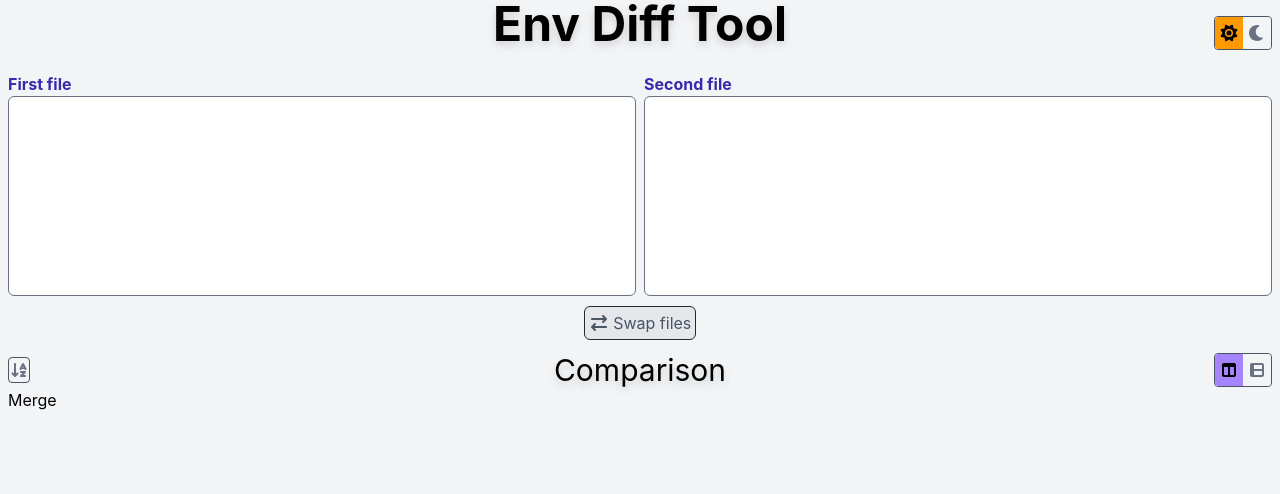
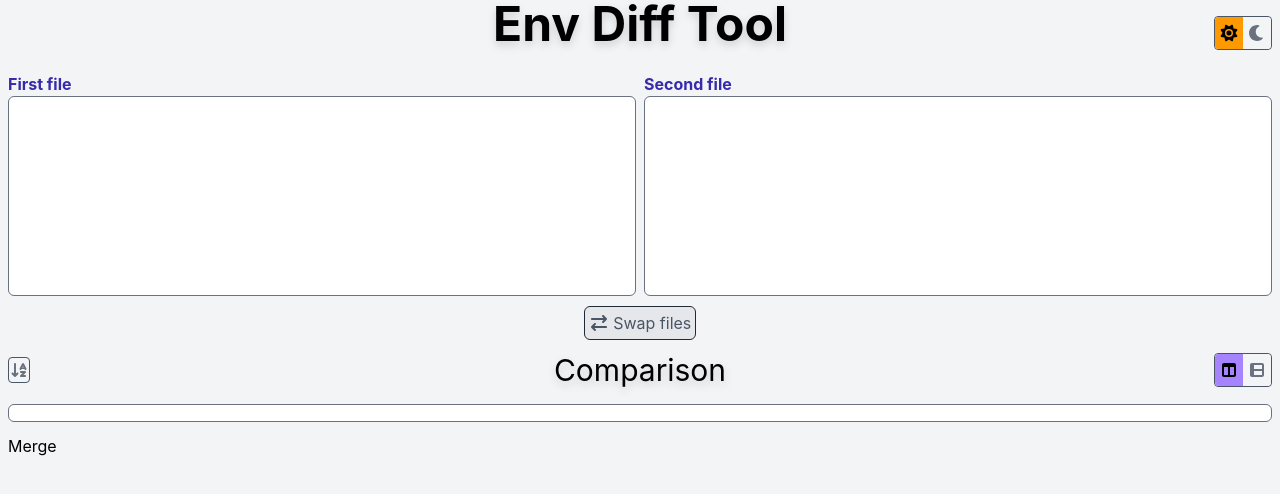
Before and after one commit to jfmdev/env-diff-tool, a React (Vite) app: page / in a window 1280 px wide. Shown: the top 494 px of the page. Built offline with nearby package versions, Linux system fonts and the light colour scheme.

Commit message:
Implement first draft of Comparison component

```diff
--- a/src/App.tsx
+++ b/src/App.tsx
@@ -25,10 +25,12 @@ function App() {
       />
 
       <div className="mt-3">
-        <Compare />
+        <Compare firstValue={first} secondValue={second} />
       </div>
 
-      <Merge />
+      <div className="mt-3">
+        <Merge />
+      </div>
     </div>
   );
 }
--- a/src/components/Compare.tsx
+++ b/src/components/Compare.tsx
@@ -3,11 +3,32 @@ import {
   faArrowDownAZ,
   faTableColumns,
 } from '@fortawesome/free-solid-svg-icons';
-import { useState } from 'react';
+import { useDeferredValue, useMemo, useState } from 'react';
 
-export function Compare() {
+import { diffEnvFiles } from '../utils/envUtils';
+
+type CompareProps = {
+  firstValue: string;
+  secondValue: string;
+};
+
+// TODO: Display comments.
+// TODO: Implement Sort button.
+// TODO: Implement Side-by-side button.
+export function Compare({ firstValue, secondValue }: CompareProps) {
   const [sideBySide, setSideBySide] = useState(true);
   const [sort, setSort] = useState(false);
+
+  const deferredFirstValue = useDeferredValue(firstValue);
+  const deferredSecondValue = useDeferredValue(secondValue);
+
+  const diffValue = useMemo(() => {
+    console.log(
+      'diffValue',
+      diffEnvFiles(deferredFirstValue, deferredSecondValue),
+    );
+    return diffEnvFiles(deferredFirstValue, deferredSecondValue);
+  }, [deferredFirstValue, deferredSecondValue]);
 
   return (
     <>
@@ -16,7 +37,7 @@ export function Compare() {
           <button
             type="button"
             name="sort"
-            className={`border border-gray-600 dark:border-gray-400 rounded cursor-pointer transition ${sort ? 'bg-teal-400 text-black dark:bg-teal-800 dark:text-white' : 'bg-gray-100 text-gray-500 dark:bg-gray-800 dark:text-gray-400'}`}
+            className={`border border-gray-600 dark:border-gray-400 rounded cursor-pointer ${sort ? 'bg-teal-400 text-black dark:bg-teal-800 dark:text-white' : 'bg-gray-100 text-gray-500 dark:bg-gray-800 dark:text-gray-400'}`}
             onClick={() => setSort(!sort)}
             title={sort ? 'Use default sort order' : 'Sort keys alphabetically'}
             aria-label={
@@ -39,18 +60,39 @@ export function Compare() {
             aria-label={`Switch to ${sideBySide ? 'Stacked' : 'Side by side'} view`}
           >
             <div
-              className={`rounded-l p-1 transition ${sideBySide ? 'bg-violet-400 text-black dark:bg-violet-800 dark:text-white' : 'bg-gray-100 text-gray-500 dark:bg-gray-800 dark:text-gray-400'}`}
+              className={`rounded-l p-1 ${sideBySide ? 'bg-violet-400 text-black dark:bg-violet-800 dark:text-white' : 'bg-gray-100 text-gray-500 dark:bg-gray-800 dark:text-gray-400'}`}
             >
               <FontAwesomeIcon icon={faTableColumns} />
             </div>
             <div
-              className={`rounded-r p-1 transition ${!sideBySide ? 'bg-indigo-400 text-black dark:bg-indigo-800 dark:text-white' : 'bg-gray-100 text-gray-500 dark:bg-gray-800 dark:text-gray-400'}`}
+              className={`rounded-r p-1 ${!sideBySide ? 'bg-indigo-400 text-black dark:bg-indigo-800 dark:text-white' : 'bg-gray-100 text-gray-500 dark:bg-gray-800 dark:text-gray-400'}`}
             >
               <FontAwesomeIcon icon={faTableColumns} rotation={270} />
             </div>
           </button>
         </div>
       </div>
+
+      <div className="font-mono border border-gray-500 bg-white dark:bg-black rounded-md py-2 mt-4">
+        {diffValue.map((diffItem, index) => (
+          <div key={diffItem.key} className={index > 0 ? 'mt-1' : ''}>
+            {diffItem.oldValue && diffItem.oldValue !== diffItem.newValue && (
+              <div
+                className={`px-2 ${diffItem.newValue ? 'bg-sky-200 dark:bg-sky-900 line-through text-slate-600 dark:text-slate-400' : 'bg-red-200 dark:bg-red-900 line-through text-slate-700 dark:text-slate-300'}`}
+              >
+                {diffItem.key}={diffItem.oldValue}
+              </div>
+            )}
+            {diffItem.newValue && (
+              <div
+                className={`px-2 ${!diffItem.oldValue ? 'bg-green-200 dark:bg-green-900' : diffItem.oldValue !== diffItem.newValue ? 'bg-sky-200 dark:bg-sky-900' : ''}`}
+              >
+                {diffItem.key}={diffItem.newValue}
+              </div>
+            )}
+          </div>
+        ))}
+      </div>
     </>
   );
 }
--- a/src/components/Inputs.tsx
+++ b/src/components/Inputs.tsx
@@ -9,6 +9,9 @@ type InputsProps = {
   onChangeSecond: (value: string) => void;
 };
 
+// TODO: Save in local storage the last entered values.
+// TODO: Add a 'Load sample data' button.
+// TODO: Add a 'Clear all' button.
 export function Inputs({
   firstValue,
   secondValue,
@@ -29,7 +32,7 @@ export function Inputs({
           </div>
           <textarea
             name="first-file"
-            className={`border border-gray-500 bg-white dark:bg-black rounded-md p-2 min-h-[200px] w-full resize-none transition-colors
+            className={`font-mono border border-gray-500 bg-white dark:bg-black rounded-md p-2 min-h-[200px] w-full resize-none
               ${dragPropsA.draggingOver ? 'ring-2 border-indigo-300 dark:border-indigo-600 ring-indigo-400 dark:ring-indigo-700' : dragPropsA.isDragging ? 'ring-2 border-sky-300 dark:border-sky-600 ring-sky-400 dark:ring-sky-700' : 'border-gray-500 dark:border-gray-400'}
             `}
             value={firstValue}
@@ -46,7 +49,7 @@ export function Inputs({
           </div>
           <textarea
             name="second-file"
-            className={`border bg-white dark:bg-black rounded-md p-2 min-h-[200px] w-full resize-none transition-colors
+            className={`font-mono border bg-white dark:bg-black rounded-md p-2 min-h-[200px] w-full resize-none
               ${dragPropsB.draggingOver ? 'ring-2 border-indigo-300 dark:border-indigo-600 ring-indigo-400 dark:ring-indigo-700' : dragPropsB.isDragging ? 'ring-2 border-sky-300 dark:border-sky-600 ring-sky-400 dark:ring-sky-700' : 'border-gray-500 dark:border-gray-400'}
             `}
             value={secondValue}
@@ -62,7 +65,7 @@ export function Inputs({
         <button
           type="button"
           name="swap-files"
-          className={`border rounded-md p-1 cursor-pointer transition ${firstValue === secondValue ? 'border-gray-800 dark:border-gray-200 bg-gray-200 dark:bg-gray-800 text-gray-600 dark:text-gray-400' : 'border-sky-800 dark:border-sky-200 bg-sky-200 dark:bg-sky-800  dark:text-white'}`}
+          className={`border rounded-md p-1 cursor-pointer ${firstValue === secondValue ? 'border-gray-800 dark:border-gray-200 bg-gray-200 dark:bg-gray-800 text-gray-600 dark:text-gray-400' : 'border-sky-800 dark:border-sky-200 bg-sky-200 dark:bg-sky-800  dark:text-white'}`}
           onClick={() => {
             onChangeFirst(secondValue);
             onChangeSecond(firstValue);
--- a/src/components/Merge.tsx
+++ b/src/components/Merge.tsx
@@ -1,3 +1,4 @@
+// TODO
 // Merge rules:
 
 // Variable has non-empty values in both files → Use the value from:
--- a/src/components/ThemeSwitcher.tsx
+++ b/src/components/ThemeSwitcher.tsx
@@ -30,10 +30,10 @@ export function ThemeSwitcher({ className }: { className?: string }) {
       title={`Switch to ${isDark ? 'light' : 'dark'} theme`}
       aria-label={`Switch to ${isDark ? 'light' : 'dark'} theme`}
     >
-      <div className="rounded-l p-1 transition bg-amber-500 text-black dark:bg-gray-800 dark:text-gray-400">
+      <div className="rounded-l p-1 transition-colors bg-amber-500 text-black dark:bg-gray-800 dark:text-gray-400">
         <FontAwesomeIcon icon={faSun} />
       </div>
-      <div className="rounded-r p-1 transition bg-gray-100 text-gray-500 dark:bg-cyan-800 dark:text-white">
+      <div className="rounded-r p-1 transition-colors bg-gray-100 text-gray-500 dark:bg-cyan-800 dark:text-white">
         <FontAwesomeIcon icon={faMoon} />
       </div>
     </button>
```
